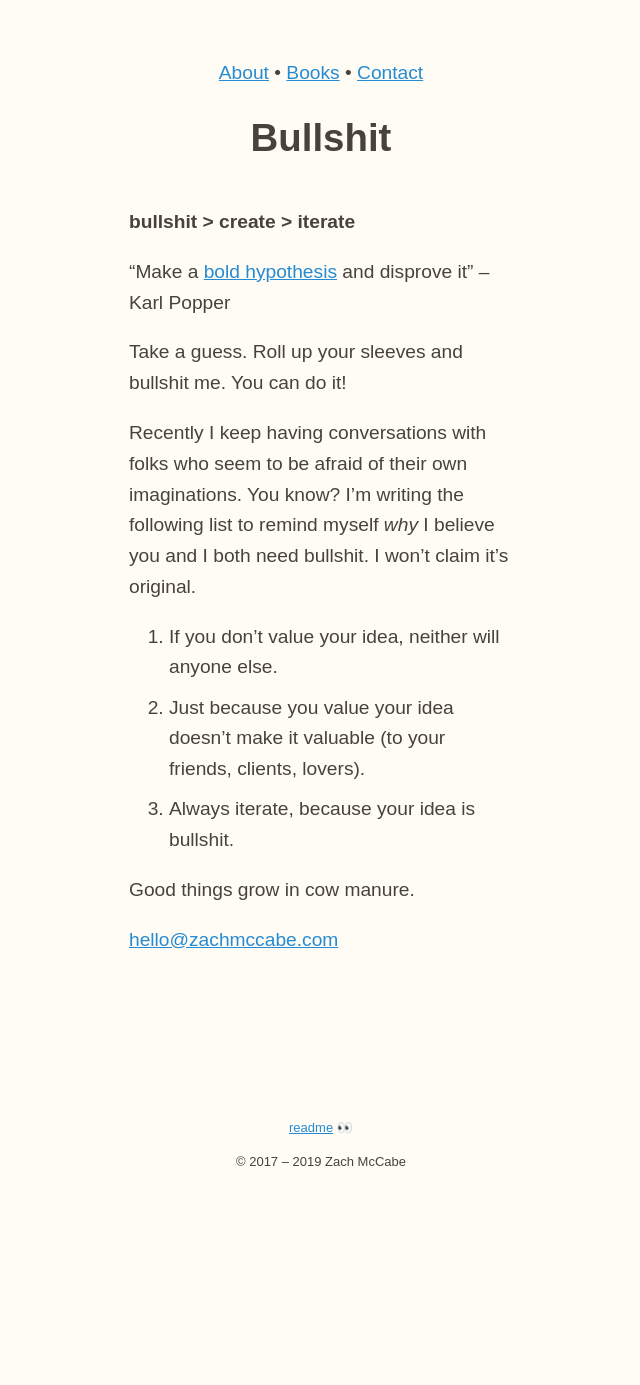
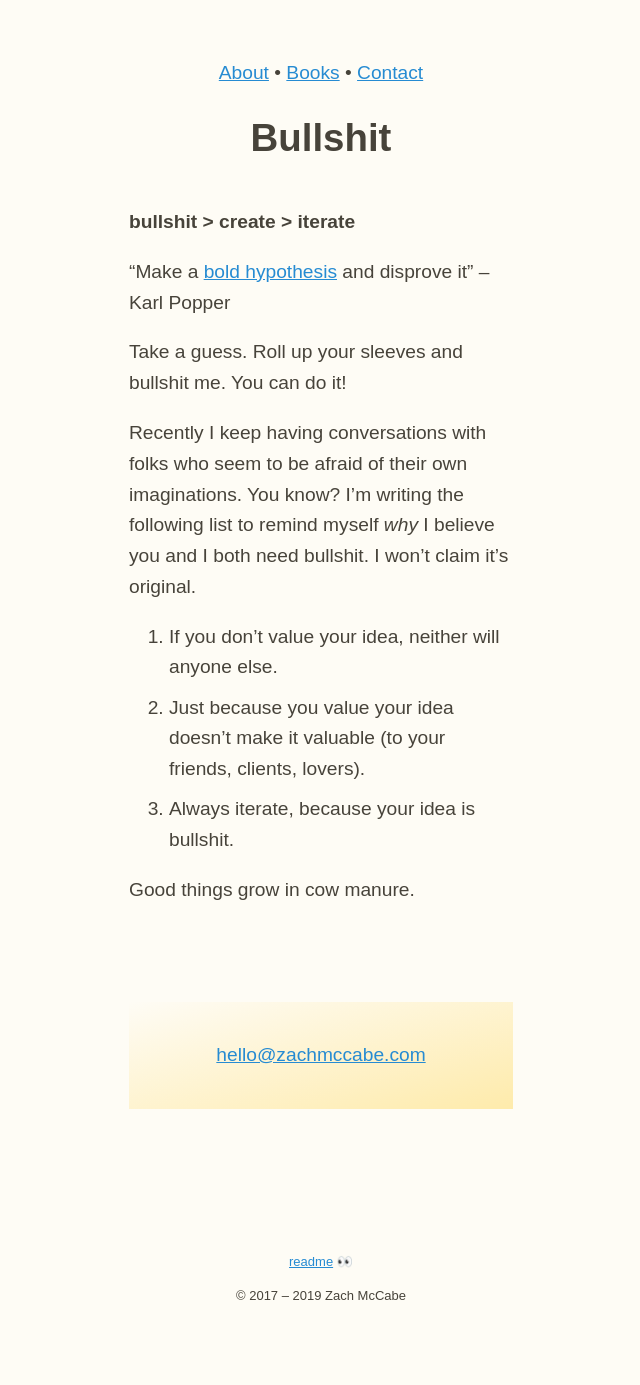
Before and after one commit to zachmccabe/zachmccabe.github.io, a Jekyll site: the page built from bullshit.md, in a window 1280 px wide. Shown: the whole page, without its empty margins (319-959 px from the left). Built offline with Jekyll 4.4.1, drawn with Linux system fonts in a browser that asks for light colours; before the commit the page ends 1250 px from its top, so only the background shows below that.

Commit message:
Update kaoliang3_article.html

```diff
--- a/_layouts/kaoliang3_article.html
+++ b/_layouts/kaoliang3_article.html
@@ -19,7 +19,7 @@
 <div class="xwrap">
 <div class="xnest20">
 {{ content }}
-{% if page.cta %}<div class="cta-box"><p>{{ page.cta }}</p></div>{% else %}{% endif %}
+{% if page.cta %}<div class="kaoCTA"><p>{{ page.cta }}</p></div>{% else %}{% endif %}
 </div>
 </div>
 </main>
```
